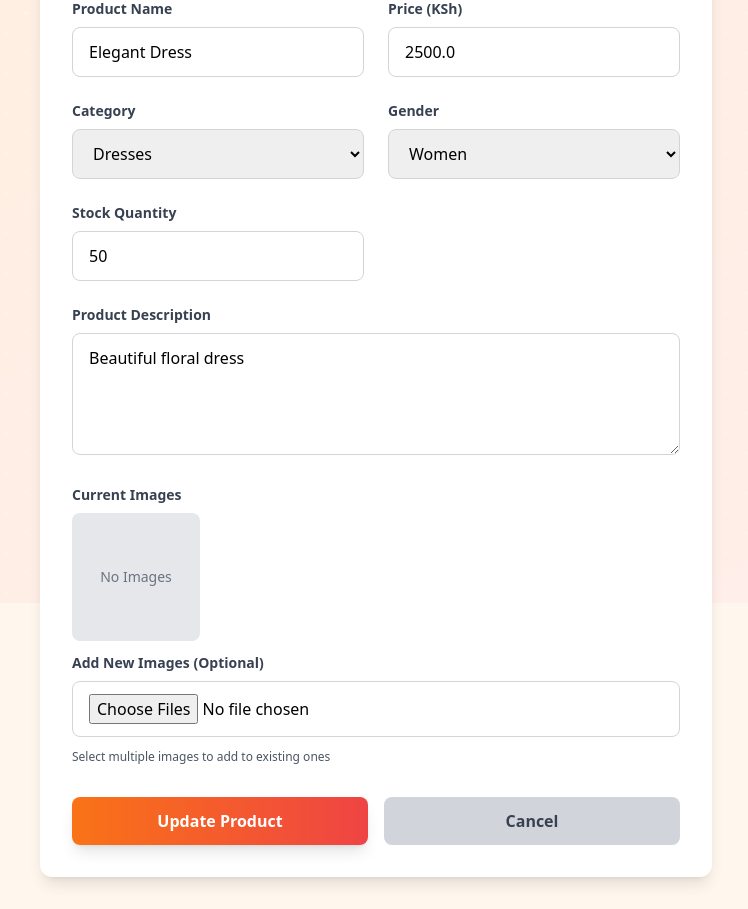
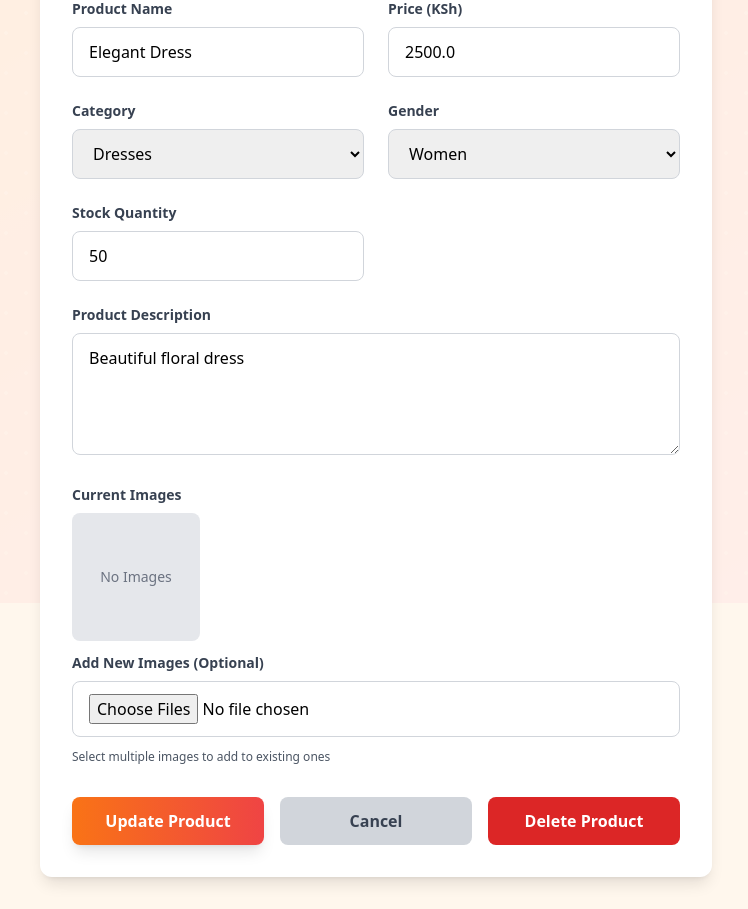
Before and after one commit to obapluto-ob/wegatsauceefashionhub, a Flask app: page /admin/edit_product/1 in a window 1280 px wide. Shown: the part 197-1106 px from the top of the page, without its empty margins (264-1012 px from the left). Run offline with Flask 3, Linux system fonts and the light colour scheme; the visitor is signed in with stand-in values (Sample User, id 1); data comes from the database, SQL or seed files in the repository; some libraries are stand-ins or nearby versions.

Commit message:
Increase upload to 500MB + add delete product button in edit page

```diff
--- a/app.py
+++ b/app.py
@@ -16,7 +16,7 @@ app.config['SECRET_KEY'] = config('SECRET_KEY', default='dev-key-change-in-produ
 app.config['SQLALCHEMY_DATABASE_URI'] = config('SQLALCHEMY_DATABASE_URI', default='sqlite:///wegatsaucee.db')
 app.config['SQLALCHEMY_TRACK_MODIFICATIONS'] = False
 app.config['UPLOAD_FOLDER'] = 'static/uploads'
-app.config['MAX_CONTENT_LENGTH'] = 100 * 1024 * 1024  # 100MB max file size
+app.config['MAX_CONTENT_LENGTH'] = 500 * 1024 * 1024  # 500MB max file size
 app.config['RECAPTCHA_SECRET_KEY'] = 'YOUR_SECRET_KEY_HERE'
 
 # Initialize payment processors (TEST MODE)
--- a/templates/admin_edit_product.html
+++ b/templates/admin_edit_product.html
@@ -99,7 +99,7 @@
             <p class="text-xs text-gray-600 mt-1">Select multiple images to add to existing ones</p>
         </div>
 
-        <div class="mt-8 flex space-x-4">
+        <div class="mt-8 flex flex-col md:flex-row space-y-3 md:space-y-0 md:space-x-4">
             <button type="submit"
                     class="flex-1 bg-gradient-to-r from-orange-500 to-red-500 text-white py-3 px-6 rounded-lg hover:from-orange-600 hover:to-red-600 transform hover:scale-105 transition-all duration-200 font-semibold shadow-lg">
                 Update Product
@@ -108,6 +108,10 @@
                class="flex-1 bg-gray-300 text-gray-700 py-3 px-6 rounded-lg hover:bg-gray-400 transition-all text-center font-semibold">
                 Cancel
             </a>
+            <button type="button" onclick="deleteProduct({{ product.id }})"
+                    class="flex-1 bg-red-600 text-white py-3 px-6 rounded-lg hover:bg-red-700 transition-all font-semibold">
+                Delete Product
+            </button>
         </div>
     </form>
 </div>
@@ -120,6 +124,16 @@ function removeImage(imageUrl, productId) {
             headers: {'Content-Type': 'application/json'},
             body: JSON.stringify({product_id: productId, image_url: imageUrl})
         }).then(() => location.reload());
+    }
+}
+
+function deleteProduct(productId) {
+    if (confirm('⚠️ DELETE ENTIRE PRODUCT?\n\nThis will permanently remove:\n- Product details\n- All images\n- Cannot be undone\n\nAre you sure?')) {
+        fetch('/admin/delete_product/' + productId, {
+            method: 'POST'
+        }).then(() => {
+            window.location.href = '/admin';
+        });
     }
 }
 
```
